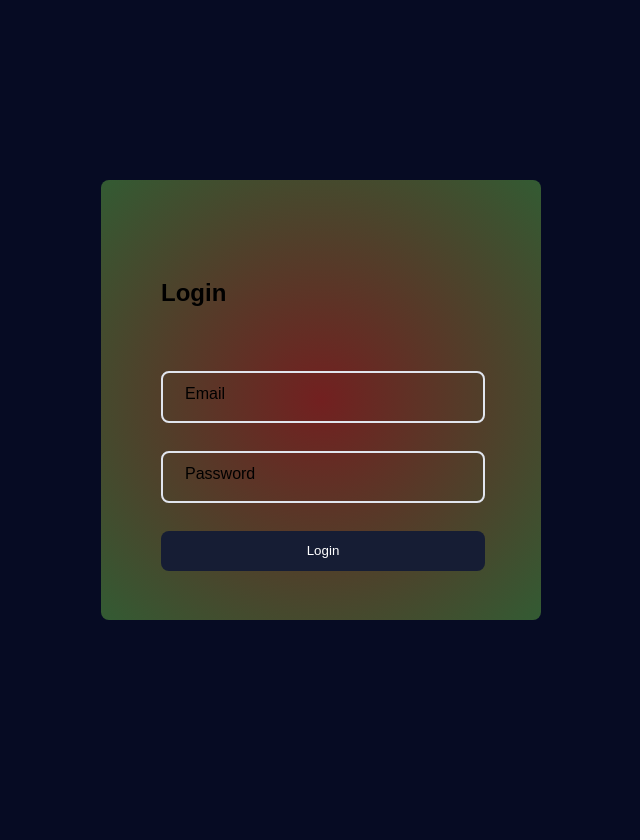
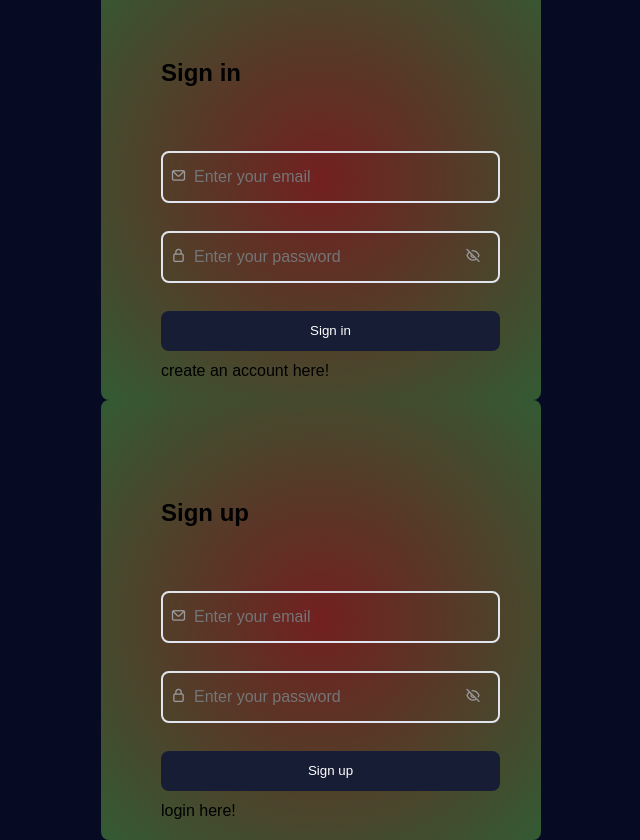
Before and after one commit to yuruojie777/interviewTest, a React (Create React App) app: page /login in a window 1280 px wide. Shown: the whole page, without its empty margins (319-959 px from the left). Before the commit the page ends 800 px from the top, so only its background shows below. Built offline with nearby package versions, Linux system fonts and the light colour scheme; a web font is replaced by a local one.

Commit message:
add new login style

```diff
--- a/public/index.html
+++ b/public/index.html
@@ -10,6 +10,7 @@
       content="Web site created using create-react-app"
     />
     <link rel="apple-touch-icon" href="%PUBLIC_URL%/logo192.png" />
+    <link rel="stylesheet" href="https://unicons.iconscout.com/release/v4.0.0/css/line.css">
     <!-- <link rel="apple-touch-icon" sizes="180x180" href="/apple-touch-icon.png">
     <link rel="icon" type="image/png" sizes="32x32" href="/favicon-32x32.png">
     <link rel="icon" type="image/png" sizes="16x16" href="/favicon-16x16.png">
--- a/src/Login.js
+++ /dev/null
@@ -1,32 +0,0 @@
-import './Login.scss'
-export const Login = ()=>{
-    return(
-        <div id='login-container'>
-            <div className='title'>Login</div>
-            <form className='form-group'>
-                <div className="form">
-                    <input type="text" id="email" className="form__input"
-                    autoComplete="off" placeholder=' '/>
-                    <label htmlFor="email" className="form__label">
-                        Email
-                    </label>
-                </div>
-                <div className="form">
-                    <input type="password" id="password" className="form__input"
-                    autoComplete="off" placeholder=' '/>
-                    <label htmlFor="password" className="form__label">
-                        Password
-                    </label>
-                </div>
-                <div className="form">
-                    <button type="submit" id="password" className="submit-btn">
-                        Login
-                    </button>
-                </div>
-            </form>
-            {/* <div className='help'>
-                <a href='help'>help?</a>
-            </div> */}
-        </div>
-    )
-}
--- a/src/index.js
+++ b/src/index.js
@@ -10,7 +10,7 @@ import {
   Route,
 } from "react-router-dom";
 import { Blog } from './blog/Blog';
-import { Login } from './Login';
+import { Login } from './login/Login';
 
 const router = createBrowserRouter([
   {
--- /dev/null
+++ b/src/login/Login.js
@@ -0,0 +1,106 @@
+import { useState } from 'react'
+import './Login.scss'
+export const Login = ()=>{
+
+
+    const activateContainer = ()=>{
+        const container = document.querySelector('#container');
+        container.classList.add('active');
+    }
+
+    const disabledContainer = ()=>{
+        const container = document.querySelector('#container');
+        container.classList.remove('active');
+    }
+
+
+
+
+    const showHidePassWord = ()=>{
+        const passwordBox = document.querySelector("#password");
+        const showHidePw = document.querySelector(".showHidePw");
+        if(passwordBox.type === 'password'){
+            passwordBox.type = 'text';
+
+            showHidePw.classList.replace("uil-eye-slash", "uil-eye");
+        }else{
+            passwordBox.type = 'password';
+            showHidePw.classList.replace("uil-eye", "uil-eye-slash");
+        }
+    }
+
+    const [username, setUsername] = useState('');
+    const [password, setPassword] = useState('');
+
+    function handleOnSumbit(e){
+        e.preventDefault();
+        console.log('username is: '+username + ', and password is: ' + password);
+        console.log('username is '+(username.length===0?'null':'not null'));
+        console.log('password is '+(password.length===0?'null':'not null'));
+    }
+
+    return(
+        <div id='container'>
+            <div id='forms'>
+                <div id='login-container'>
+                    <h1 className='title'>Sign in</h1>
+                    <form className='form-group' onSubmit={handleOnSumbit}>
+                        <div className="form">
+                            <input type="text" id="email" className="form__input"
+                            autoComplete="off" placeholder='Enter your email' onChange={e=>setUsername(e.target.value)}/>
+                            {/* <label htmlFor="email" className="form__label">
+                                Email
+                            </label> */}
+                            <i className='uil uil-envelope icon'></i>
+                        </div>
+                        <div className="form">
+                            <input type="password" id="password" className="form__input"
+                            autoComplete="off" placeholder='Enter your password' onChange={e=>setPassword(e.target.value)}/>
+                            {/* <label htmlFor="password" className="form__label">
+                                Password
+                            </label> */}
+                            <i className='uil uil-lock icon'></i>
+                            <i className='uil uil-eye-slash showHidePw' onClick={showHidePassWord}></i>
+                        </div>
+                        <div className="form">
+                            <button type="submit" id="submit" className="submit-btn">
+                                Sign in
+                            </button>
+                        </div>
+                    </form>
+                    <a href='#' className='toggle signup' onClick={activateContainer}>create an account here!</a>
+
+                </div>
+
+                <div id='register-container'>
+                    <h1 className='title'>Sign up</h1>
+                    <form className='form-group' onSubmit={handleOnSumbit}>
+                        <div className="form">
+                            <input type="text" id="email" className="form__input"
+                            autoComplete="off" placeholder='Enter your email' onChange={e=>setUsername(e.target.value)}/>
+                            {/* <label htmlFor="email" className="form__label">
+                                Email
+                            </label> */}
+                            <i className='uil uil-envelope icon'></i>
+                        </div>
+                        <div className="form">
+                            <input type="password" id="password" className="form__input"
+                            autoComplete="off" placeholder='Enter your password' onChange={e=>setPassword(e.target.value)}/>
+                            {/* <label htmlFor="password" className="form__label">
+                                Password
+                            </label> */}
+                            <i className='uil uil-lock icon'></i>
+                            <i className='uil uil-eye-slash showHidePw'></i>
+                        </div>
+                        <div className="form">
+                            <button type="submit" id="submit" className="submit-btn">
+                                Sign up
+                            </button>
+                        </div>
+                    </form>
+                    <a href='#' className='toggle login' onClick={disabledContainer}>login here!</a>
+                </div>
+            </div>
+        </div>
+    )
+}
--- a/src/Login.scss
+++ b/src/login/Login.scss
@@ -24,7 +24,29 @@ $form-padding: 1rem;
 }
 
 @import url('https://fonts.googleapis.com/css2?family=Convergence&display=swap');
-#login-container {
+
+// #container #forms {
+//     display: flex;
+//     justify-content: center;
+//     align-items: center;
+// }
+
+
+// #container.active #login-container{
+//     opacity: 0;
+//     transition: opacity 0.9s ease-in-out;
+// }
+
+// #container #register-container{
+//     opacity: 0;
+//     transition: opacity 0.9s ease;
+// }
+// #container.active #register-container{
+//     opacity: 1;
+//     transition: opacity 0.2 ease;
+// }
+
+#login-container, #register-container {
     position: relative;
     width: 25rem;
     height: 25rem;
@@ -35,7 +57,7 @@ $form-padding: 1rem;
     grid-template-areas:
     "title"
     "form-group"
-    "help";
+    "toggle";
     justify-content: center;
     align-items: end;
     border-radius: $radius;
@@ -55,9 +77,6 @@ $form-padding: 1rem;
     margin-top: 4rem;
 
     &__input {
-        // position: absolute;
-        // top: 0;
-        // left: 0;
         width: calc($form-width - 2*$form-padding);
         height: 100%;
         border: 2px solid $clr-gray300;
@@ -65,8 +84,9 @@ $form-padding: 1rem;
         font-family: inherit;
         font-size: inherit;
         color: black;
+        caret-color:#999;
         outline: none;
-        padding: $form-padding;
+        padding: $form-padding $form-padding $form-padding calc($form-padding + 15px);
         background: none;
     }
 
@@ -74,8 +94,9 @@ $form-padding: 1rem;
         border-color: $clr-primary-light;
     }
 
-    & :focus{
+    & :focus ~ i{
         border-color: $clr-primary;
+        color: $clr-primary-light;
     }
 
     &__label {
@@ -88,24 +109,44 @@ $form-padding: 1rem;
         transition: top 200ms ease-in,
         left 200ms ease in,
         font-size 200ms ease-in;
-        // background-color: $clr-bg;
+    }
+
+    & i{
+        position: absolute;
+        top: 100%;
+        color: #999;
+    }
+
+
+    & i.icon{
+        left: 3%;
+    }
+
+    & i.showHidePw{
+        width: 16px;
+        right: 0;
     }
 }
 
-.form__input:focus ~ .form__label,
-.form__input:not(:placeholder-shown).form__input:not(:focus)
-~ .form__label{
-    top: -1.1rem;
-    font: size 0.8em;
-    left:0.8rem;
-}
+// .form__input:focus ~ .form__label,
+// .form__input:not(:placeholder-shown).form__input:not(:focus)
+// ~ .form__label{
+//     top: -1.1rem;
+//     font: size 0.8em;
+//     left:0.8rem;
+// }
 
 
 .submit-btn {
-    width: calc($form-width + 2*2px);
+    width: calc($form-width + 2*2px + 15px);
     height: 2.5rem;
     border-radius: $radius;
     border-width: 0;
     background: #161d34;
     color: white;
 }
+
+.toggle {
+    text-decoration: none;
+    color: black;
+}
```
